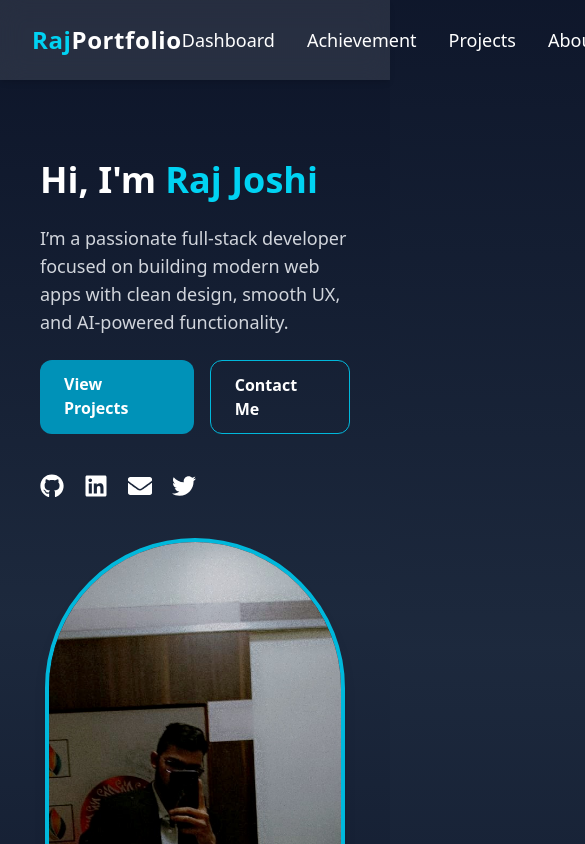
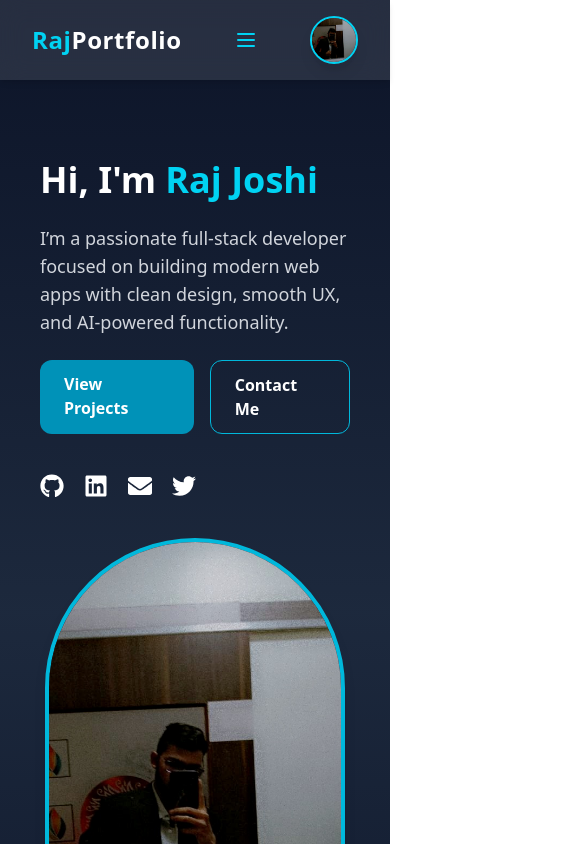
Before and after one commit to Rajjoshi77/Portfolio-Raj, a Next.js app: page / in a window 390 px wide. Shown: the top 844 px of the page, 585 px wide, since content can reach past the window. Built offline with nearby package versions, Linux system fonts and the light colour scheme.

Commit message:
Make NavBar responsive and mobile menu

```diff
--- a/src/app/components/NavBar.tsx
+++ b/src/app/components/NavBar.tsx
@@ -8,7 +8,7 @@ import { useRouter, usePathname, useSearchParams } from "next/navigation";
 import { FaGithub, FaLinkedin, FaEnvelope } from "react-icons/fa";
 
 export default function NavBar() {
-  // hover state removed (not used) to satisfy lint rules
+  const [mobileOpen, setMobileOpen] = useState(false);
   const router = useRouter();
   const pathname = usePathname();
   const searchParams = useSearchParams();
@@ -30,7 +30,7 @@ export default function NavBar() {
         Raj<span className="text-white">Portfolio</span>
       </Link>
 
-      <nav className="flex gap-8 items-center">
+      <nav className="hidden md:flex gap-8 items-center">
         <Link href="/" className="relative text-lg group">
           Dashboard
           <span className="absolute left-0 bottom-0 w-0 h-[2px] bg-cyan-400 group-hover:w-full transition-all duration-300"></span>
@@ -42,6 +42,19 @@ export default function NavBar() {
           </Link>
         ))}
       </nav>
+
+      {/* Mobile menu button */}
+      <div className="md:hidden flex items-center">
+        <button
+          aria-label="Toggle menu"
+          className="p-2 rounded-md text-cyan-400 hover:bg-white/5"
+          onClick={() => setMobileOpen((v) => !v)}
+        >
+          <svg xmlns="http://www.w3.org/2000/svg" className="h-6 w-6" fill="none" viewBox="0 0 24 24" stroke="currentColor">
+            <path strokeLinecap="round" strokeLinejoin="round" strokeWidth={2} d={mobileOpen ? "M6 18L18 6M6 6l12 12" : "M4 6h16M4 12h16M4 18h16"} />
+          </svg>
+        </button>
+      </div>
 
       <motion.div
         whileHover={{ scale: 1.1, rotate: 5 }}
@@ -73,6 +86,29 @@ export default function NavBar() {
           />
         </div>
       </motion.div>
+      {/* Mobile nav overlay */}
+      {mobileOpen && (
+        <div className="fixed inset-0 bg-black/60 z-40 md:hidden" onClick={() => setMobileOpen(false)}>
+          <div className="absolute top-16 left-4 right-4 bg-slate-900 rounded-lg p-6 shadow-lg" onClick={(e) => e.stopPropagation()}>
+            <nav className="flex flex-col gap-4">
+              <Link href="/" className="text-lg font-medium text-cyan-300" onClick={() => setMobileOpen(false)}>Dashboard</Link>
+              {[
+                { label: "achievement", href: "/achievement" },
+                { label: "projects", href: "/projects" },
+                { label: "aboutMe", href: "/aboutMe" },
+                { label: "contact", href: "/contact" },
+              ].map((item) => (
+                <Link key={item.label} href={item.href} className="text-gray-200" onClick={() => setMobileOpen(false)}>{item.label.charAt(0).toUpperCase() + item.label.slice(1)}</Link>
+              ))}
+              <div className="flex gap-4 pt-4">
+                <a href="https://github.com/rajjoshi7" target="_blank" className="hover:text-cyan-300"><FaGithub /></a>
+                <a href="https://www.linkedin.com/in/raj-joshi-90a699311/" target="_blank" className="hover:text-cyan-300"><FaLinkedin /></a>
+                <a href="mailto:rajj94380@gmail.com" className="hover:text-cyan-300"><FaEnvelope /></a>
+              </div>
+            </nav>
+          </div>
+        </div>
+      )}
       {/* Intercepting route will show modal via layout-mounted route renderer. */}
     </motion.header>
   );
--- a/src/app/layout.tsx
+++ b/src/app/layout.tsx
@@ -1,3 +1,4 @@
+import React, { Suspense } from "react";
 import type { Metadata } from "next";
 import { Geist, Geist_Mono } from "next/font/google";
 import "./globals.css";
@@ -28,11 +29,15 @@ export default function RootLayout({
       <body
         className={`${geistSans.variable} ${geistMono.variable} antialiased bg-gradient-to-b from-slate-900 via-slate-800 to-slate-900 text-white min-h-screen`}
       >
-  <NavBar />
+        <Suspense fallback={<div />}>
+          <NavBar />
+        </Suspense>
         {children}
         <Footer />
         {/* Modal route renderer - overlays pages when active */}
-        <ProfileModalRoute />
+        <Suspense fallback={<div />}>
+          <ProfileModalRoute />
+        </Suspense>
       </body>
     </html>
   );
--- a/src/app/page.tsx
+++ b/src/app/page.tsx
@@ -1,7 +1,5 @@
 import Image from "next/image";
 import { FaGithub, FaLinkedin, FaEnvelope, FaTwitter } from "react-icons/fa";
-import ProjectCards from "./components/ProjectCards";
-import { motion } from "framer-motion";
 
 export default function Home() {
   return (
@@ -11,7 +9,7 @@ export default function Home() {
         {/* Left Text Section */}
         <div className="space-y-6 max-w-xl">
           <h1 className="text-4xl md:text-6xl font-bold">
-            Hi, I'm <span className="text-cyan-400">Raj Joshi</span>
+            Hi, I&apos;m <span className="text-cyan-400">Raj Joshi</span>
           </h1>
           <p className="text-gray-300 text-lg">
             I’m a passionate full-stack developer focused on building modern web
```
Also changed, not shown: 1 other file (tests, documents, lock files or other folders).
